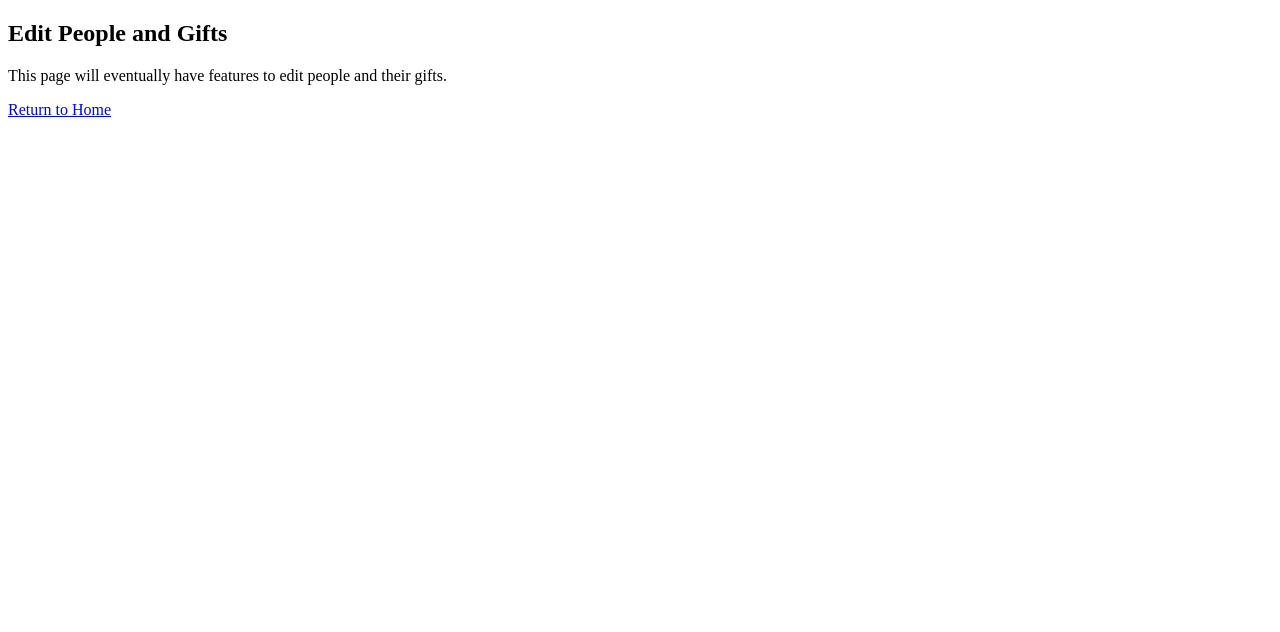
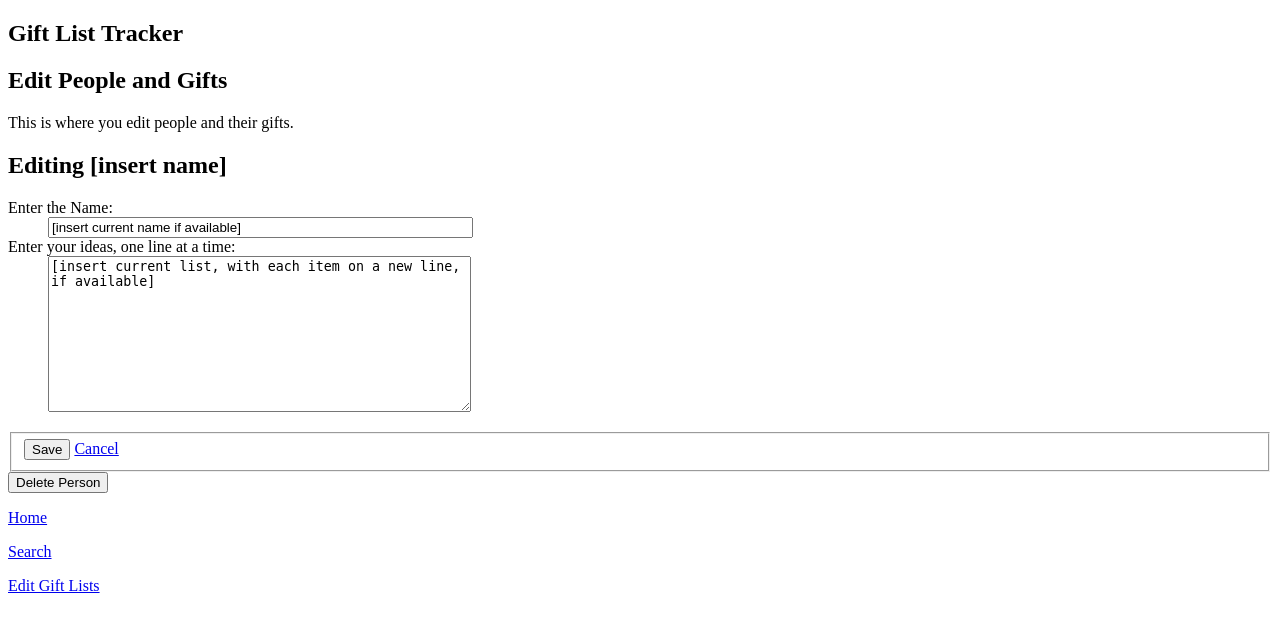
Before and after one commit to c-lamar-fullmer/gift-idea-tracker, a Flask app: page /edit_person in a window 1280 px wide. Shown: the top 632 px of the page. Run offline with Flask 3, Linux system fonts and the light colour scheme.

Commit message:
fixing chagnes that didn't record

```diff
--- a/gift-ideas/app.py
+++ b/gift-ideas/app.py
@@ -1,8 +1,10 @@
-from flask import Flask, render_template, redirect, request, url_for
+from flask import Flask, render_template, redirect, request, url_for, session
 
 app = Flask(__name__)
 
-people_gifts = {
+app.secret_key='secret1'
+
+people_gift_list = {
     "LaMar": ['toys', 'shoes'],
     "Gus": ["ipad", 'wallet', 'shoes'],
     "Daphny": ['necklace', 'books'],
@@ -14,7 +16,7 @@ def search_matching(query):
 
     results = []
     query_lower = query.lower()
-    for name, items_lst in people_gifts.items():
+    for name, items_lst in session['people_gift_list'].items():
         matching_items = [item for item in items_lst if query_lower in item.lower()]
         if matching_items:
             results.append({'name': name, 'items_lst': matching_items})
@@ -23,14 +25,20 @@ def search_matching(query):
 def highlight(text, term):
     return text.replace(term, f'<strong>{term}</strong>')
 
+@app.before_request
+def initialize_session():
+    if 'people_gift_list' not in session:
+        session['people_gift_list'] = people_gift_list
+        # session['people_gift_list'] = []
+
 @app.route("/")
 def home():
-    return render_template('home.html', people=people_gifts)
+    return render_template('home.html', people=session['people_gift_list'])
 
 @app.route("/person/<name>")
 def person(name):
-    if name in people_gifts:
-        return render_template('name.html', name=name, people_gifts=people_gifts)
+    if name in session['people_gift_list']:
+        return render_template('name.html', name=name, people_gifts=session['people_gift_list'])
     else:
         return redirect(url_for('home'))
 
--- a/gift-ideas/templates/edit_person.html
+++ b/gift-ideas/templates/edit_person.html
@@ -2,6 +2,44 @@
 
 {% block content %}
 <h2>Edit People and Gifts</h2>
-<p>This page will eventually have features to edit people and their gifts.</p>
-<p><a href="{{ url_for('home') }}">Return to Home</a></p>
+<p>This is where you edit people and their gifts.</p>
+
+<section id="todos">
+    <header>
+        <h2>Editing [insert name]</h2>
+    </header>
+</section>
+
+<div>
+<form action="{{ url_for('edit_person') }}" method="post">
+    <dl>
+        <dt>
+            <label for="name">Enter the Name:</label>
+        </dt>
+        <dd>
+            <input type="text" name="name" placeholder="Name"
+                value="[insert current name if available]" size="50">
+        </dd>
+
+        <dt>
+            <label for="gifts">Enter your ideas, one line at a time:</label>
+        </dt>
+        <dd>
+            <textarea name="gifts" placeholder="Add your list here" rows="10"
+            cols="50">[insert current list, with each item on a new line, if available]
+            </textarea>
+        </dd>
+    </dl>
+    <fieldset>
+        <input type="submit" value="Save">
+        <a href="{{ url_for('home') }}">Cancel</a>
+    </fieldset>
+</form>
+</div>
+
+<div>
+<form action="{{ url_for('edit_person') }}" method="post">
+    <button type="submit">Delete Person</button>
+</form>
+</div>
 {% endblock %}
--- a/gift-ideas/templates/home.html
+++ b/gift-ideas/templates/home.html
@@ -1,7 +1,6 @@
 {% extends "layout.html" %}
 
 {% block content %}
-<h2>People and Gift Ideas</h2>
 <ul>
     {% for name, gifts in people.items() %}
     <li>
@@ -9,6 +8,4 @@
     </li>
     {% endfor %}
 </ul>
-<p><a href="{{ url_for('search') }}">Search for a gift</a></p>
-<p><a href="{{ url_for('edit_person') }}">Edit People and Gifts</a></p>
 {% endblock %}
--- a/gift-ideas/templates/layout.html
+++ b/gift-ideas/templates/layout.html
@@ -8,8 +8,12 @@
 </head>
 
 <body>
+  <h2>Gift List Tracker</h2>
   <div>
     {% block content %}{% endblock %}
   </div>
+  <p><a href="{{ url_for('home') }}">Home</a></p>
+  <p><a href="{{ url_for('search') }}">Search</a></p>
+  <p><a href="{{ url_for('edit_person') }}">Edit Gift Lists</a></p>
 </body>
 </html>
--- a/gift-ideas/templates/name.html
+++ b/gift-ideas/templates/name.html
@@ -11,8 +11,4 @@
     </li>
   </ul>
 </div>
-<div>
-  <p><a href="{{ url_for('home') }}">Return to Home</a></p>
-  <p><a href="{{ url_for('search') }}">Search for item</a></p>
-</div>
 {% endblock %}
```
